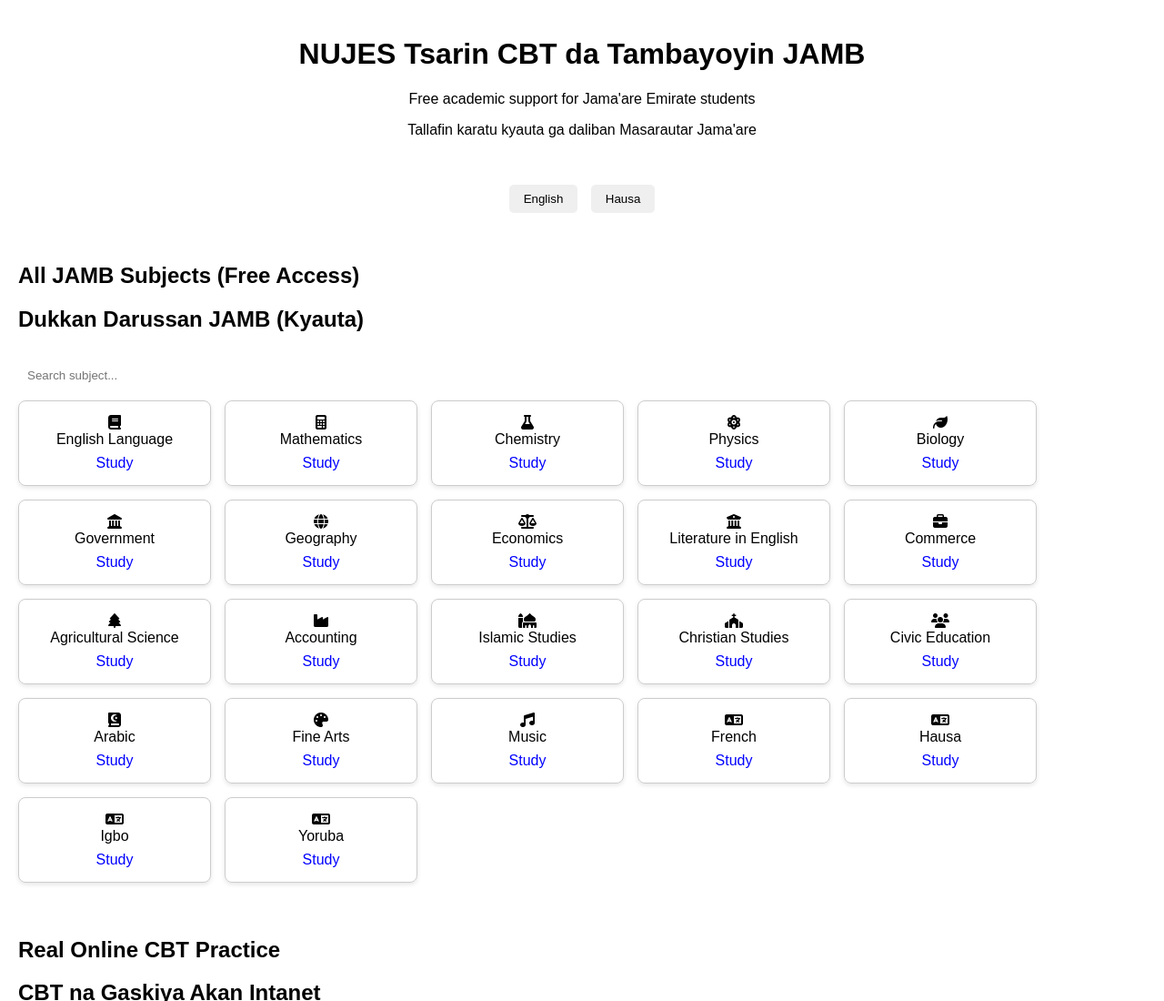
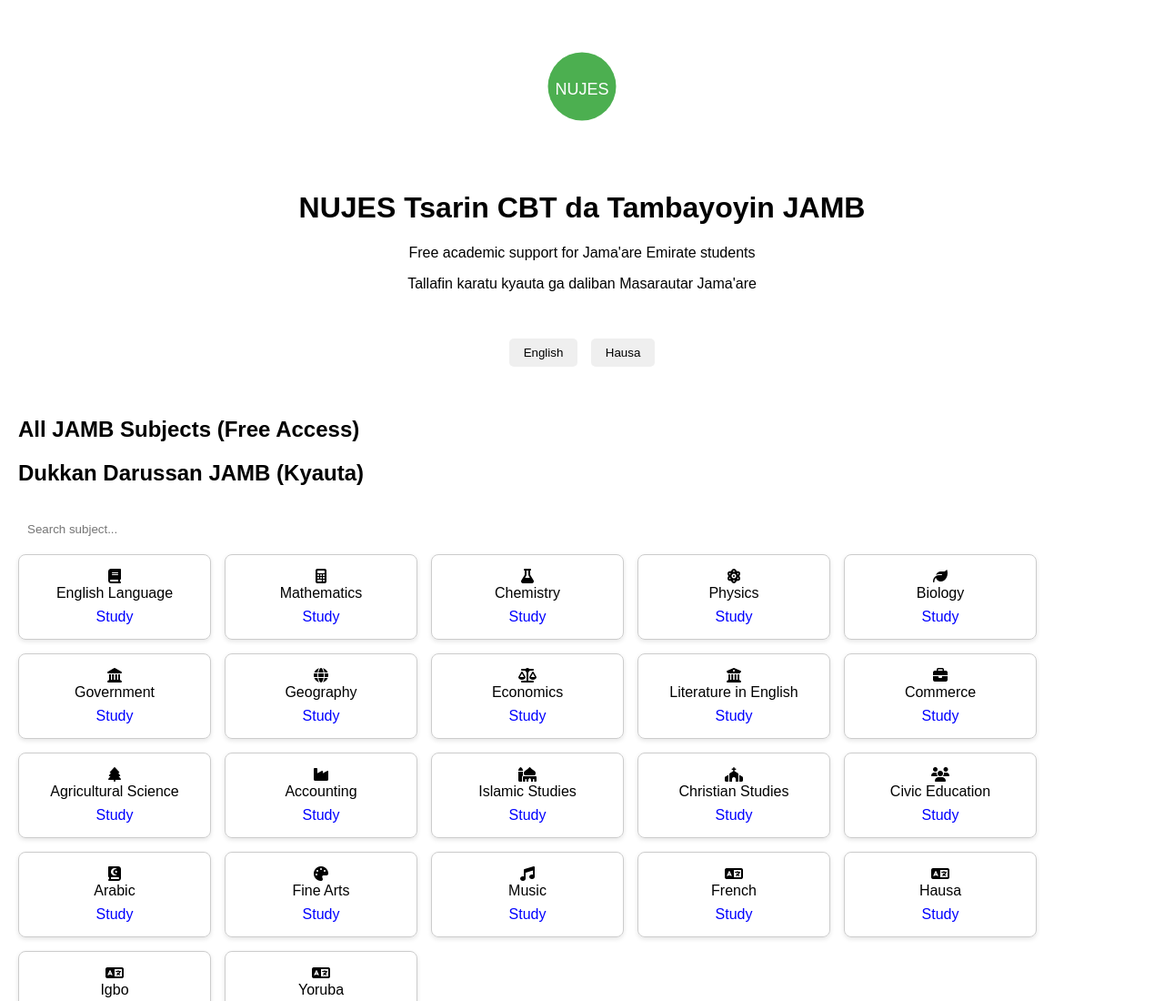
Before and after one commit to Mr-Manga/NUJES-JAMB-PAST-QUESTION-ANDD-ANSWER, a plain HTML site: page index.html in a window 1280 px wide. Shown: the top 1100 px of the page at 91% size. Drawn offline with Linux system fonts and the light colour scheme.

Commit message:
Add circular logo with text in SVG format
Added a circular logo with text around it in SVG format.

```diff
--- a/index.html
+++ b/index.html
@@ -15,11 +15,28 @@
     .card {border:1px solid #ccc; border-radius:8px; padding:15px; width:180px; text-align:center; box-shadow:0 2px 5px rgba(0,0,0,0.1);}
     .card a {display:block; margin-top:8px; text-decoration:none; color:blue;}
     footer {text-align:center; padding:15px; background:#f5f5f5; margin-top:20px;}
+    svg {margin-bottom:15px;}
   </style>
 </head>
 <body>
 
 <header>
+  <!-- Circular Logo with Text Around -->
+  <svg width="150" height="150" viewBox="0 0 200 200">
+    <defs>
+      <path id="circlePath" d="M100,100 m-75,0 a75,75 0 1,1 150,0 a75,75 0 1,1 -150,0"/>
+    </defs>
+    <circle cx="100" cy="100" r="50" fill="#4CAF50"/> <!-- Logo base -->
+    <text font-size="12" fill="#fff">
+      <textPath href="#circlePath" startOffset="50%" text-anchor="middle">
+        NATIONAL UNION OF JAMA'ARE EMIRATE STUDENTS
+      </textPath>
+    </text>
+    <text x="100" y="105" font-size="24" fill="#fff" text-anchor="middle" dominant-baseline="middle">
+      NUJES
+    </text>
+  </svg>
+
   <h1 class="ha">NUJES Tsarin CBT da Tambayoyin JAMB</h1>
   <p class="en">Free academic support for Jama'are Emirate students</p>
   <p class="ha">Tallafin karatu kyauta ga daliban Masarautar Jama'are</p>
```
